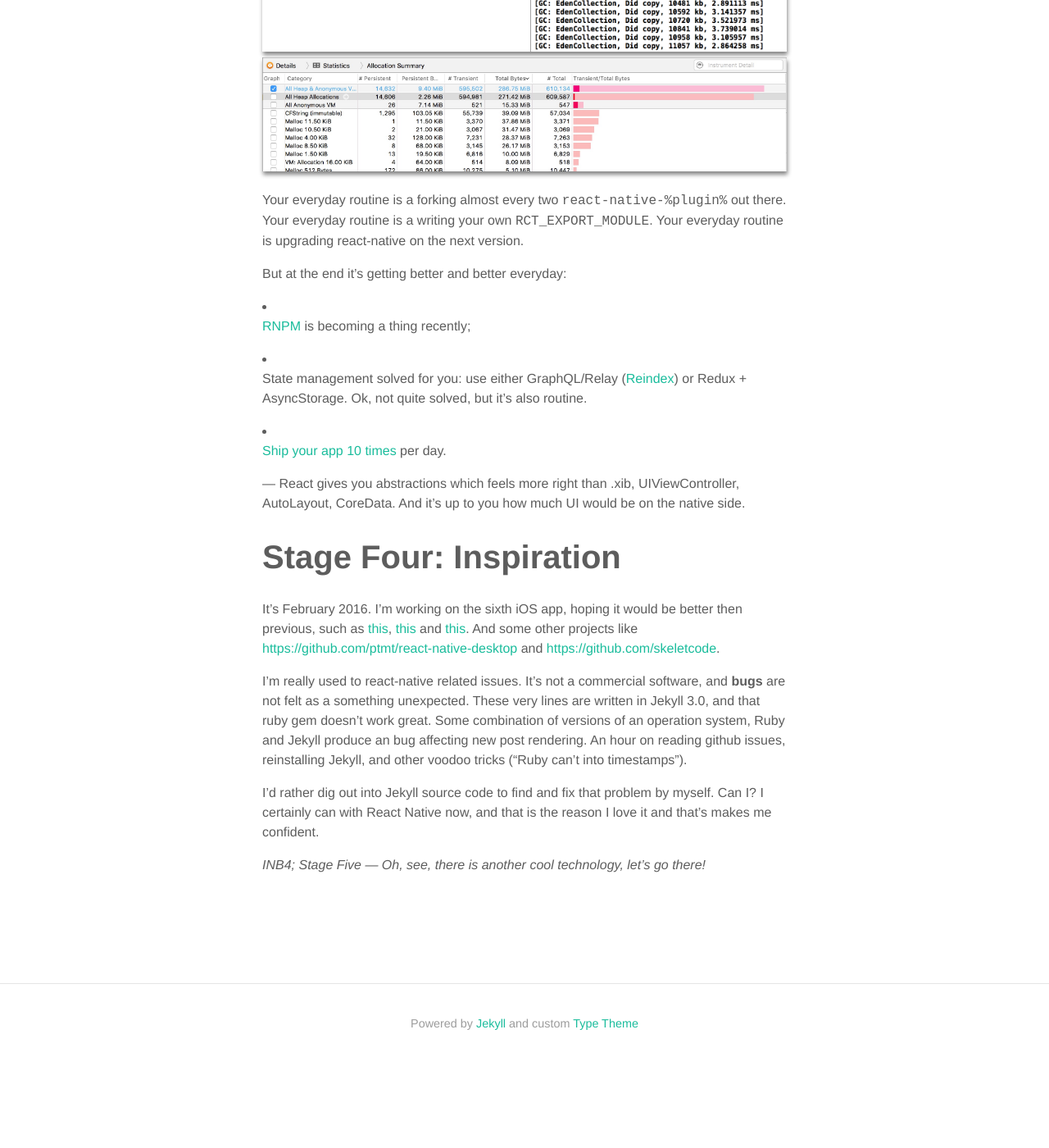
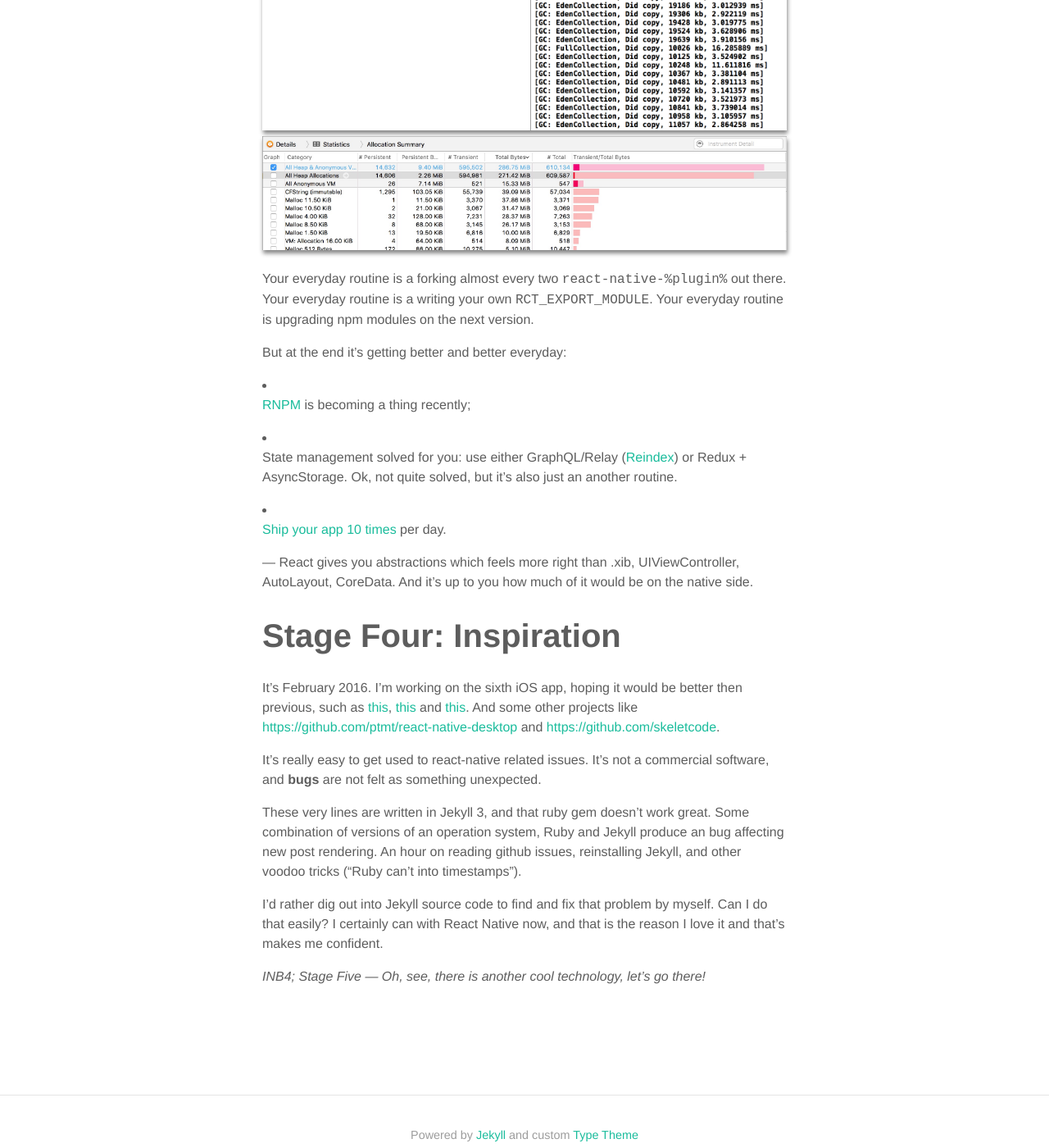
Before and after one commit to ptmt/ptmt.github.com, a Jekyll site: the page built from _posts/2016-02-21-react-native-one-year-later.md, in a window 1280 px wide and 1400 px high, scrolled down 3600 px. Shown: the whole window at 82% size. Built offline with Jekyll 4.4.1, drawn with Linux system fonts in a browser that asks for light colours; nearby versions of some CDN libraries; some web fonts are replaced; Markdown is read by kramdown in place of the engine named in the settings; comment, search, counter and statistics services are not loaded; before the commit the page ends 4898 px from its top, so only the background shows below that; some of the changed text lies outside the part shown.

Commit message:
rename post

````diff
--- a/_posts/2016-02-20-react-native-one-year-later.md
+++ b/_posts/2016-02-21-react-native-one-year-later.md
@@ -30,11 +30,11 @@
 # Stage Two: Obsession
 
 
-After first two weeks there is only pure joy. The documentation is inconsistent, doesn't matter (there is an [awesome UIExplorer](https://github.com/facebook/react-native/blob/master/Examples/UIExplorer/ClipboardExample.js#L33)). Best practices doesn't exist: doesn't matter, some of such could be ported from the web, some could be used from other native frameworks. Not enough plugins: doesn't matter. You can write a plugin by yourself.
+After first two weeks there is only pure joy in the blood. The documentation is inconsistent, but doesn't matter (there is an [awesome UIExplorer](https://github.com/facebook/react-native/blob/master/Examples/UIExplorer/ClipboardExample.js#L33)). Best practices doesn't exist: doesn't matter, some of such could be ported from the web, some could be used from other native frameworks. Not enough plugins: doesn't matter. You can write a plugin that you need by yourself. Apple has released new APIs for 3D Touch Quick Actions. Not a problem. You need more complicated maps than you get out-of-the-box? Let's wrap into JS APIs some advanced native implementation.
 
-My first sensible [pull request](https://github.com/facebook/react-native/pull/1318) takes a few weeks of the fun process of contributing. Important lesson how to be more careful, after all. Objective C still scares sometimes, but it doesn't look weird anymore. Patterns, paradigms, idioms which were formed over decades. It's a new for you, unknown language which could teach you a lot.
+It's inevitable that you soon get your first sensible [pull request](https://github.com/facebook/react-native/pull/1318) which could take a few weeks of the fun process of contributing. Important lesson how to be more careful, after all. Objective C still scares sometimes, but it doesn't look weird anymore. Patterns, paradigms, idioms which were formed over decades. It's a new, unknown language which could teach you a lot and refresh sweet memories of pure C.
 
-It's kind of strange that ObjC doesn't have a strict popular linters like `eslint` and `jscs`, enforcing code styles. You even try [some of them](https://github.com/facebook/react-native/pull/1916), no luck:
+You are full of energy. It's kind of strange that ObjC doesn't have a strict popular linters like `eslint` and `jscs`, enforcing code styles. You even try [some of them](https://github.com/facebook/react-native/pull/1916), no luck:
 
 ```
 React/Views/RCTNavItem.m:53:3: ivar assignment outside accessors or init P2
@@ -75,25 +75,26 @@
 
 Your everyday routine is a forking almost every two `react-native-%plugin%` out there.
 Your everyday routine is a writing your own `RCT_EXPORT_MODULE`.
-Your everyday routine is upgrading react-native on the next version.
+Your everyday routine is upgrading npm modules on the next version.
 
 But at the end it's getting better and better everyday:
 
 - [RNPM](https://github.com/rnpm/rnpm) is becoming a thing recently;
 
-- State management solved for you: use either GraphQL/Relay ([Reindex](https://reindex.io)) or Redux + AsyncStorage. Ok, not quite solved, but it's also routine.
+- State management solved for you: use either GraphQL/Relay ([Reindex](https://reindex.io)) or Redux + AsyncStorage. Ok, not quite solved, but it's also just an another routine.
 
 - [Ship your app 10 times](https://apphub.io) per day.
 
- — React gives you abstractions which feels more right than .xib, UIViewController, AutoLayout, CoreData. And it's up to you how much UI would be on the native side.
+ — React gives you abstractions which feels more right than .xib, UIViewController, AutoLayout, CoreData. And it's up to you how much of it would be on the native side.
 
 # Stage Four: Inspiration
 
 It's February 2016. I'm working on the sixth iOS app, hoping it would be better then previous, such as [this](https://hash.ai), [this](http://wizearn.com/) and [this](http://hiflawless.com). And some other projects like [https://github.com/ptmt/react-native-desktop](https://github.com/ptmt/react-native-desktop) and [https://github.com/skeletcode](skelet).
 
-I'm really used to react-native related issues. It's not a commercial software, and **bugs** are not felt as a something unexpected.
-These very lines are written in Jekyll 3.0, and that ruby gem doesn't work great. Some combination of versions of an operation system, Ruby and Jekyll produce an bug affecting new post rendering. An hour on reading github issues, reinstalling Jekyll, and other voodoo tricks ("Ruby can't into timestamps").
+It's really easy to get used to react-native related issues. It's not a commercial software, and **bugs** are not felt as something unexpected.
 
-I'd rather dig out into Jekyll source code to find and fix that problem by myself. Can I? I certainly can  with React Native now, and that is the reason I love it and that's makes me confident.
+These very lines are written in Jekyll 3, and that ruby gem doesn't work great. Some combination of versions of an operation system, Ruby and Jekyll produce an bug affecting new post rendering. An hour on reading github issues, reinstalling Jekyll, and other voodoo tricks ("Ruby can't into timestamps").
+
+I'd rather dig out into Jekyll source code to find and fix that problem by myself. Can I do that easily? I certainly can with React Native now, and that is the reason I love it and that's makes me confident.
 
 *INB4; Stage Five — Oh, see, there is another cool technology, let's go there!*
````
